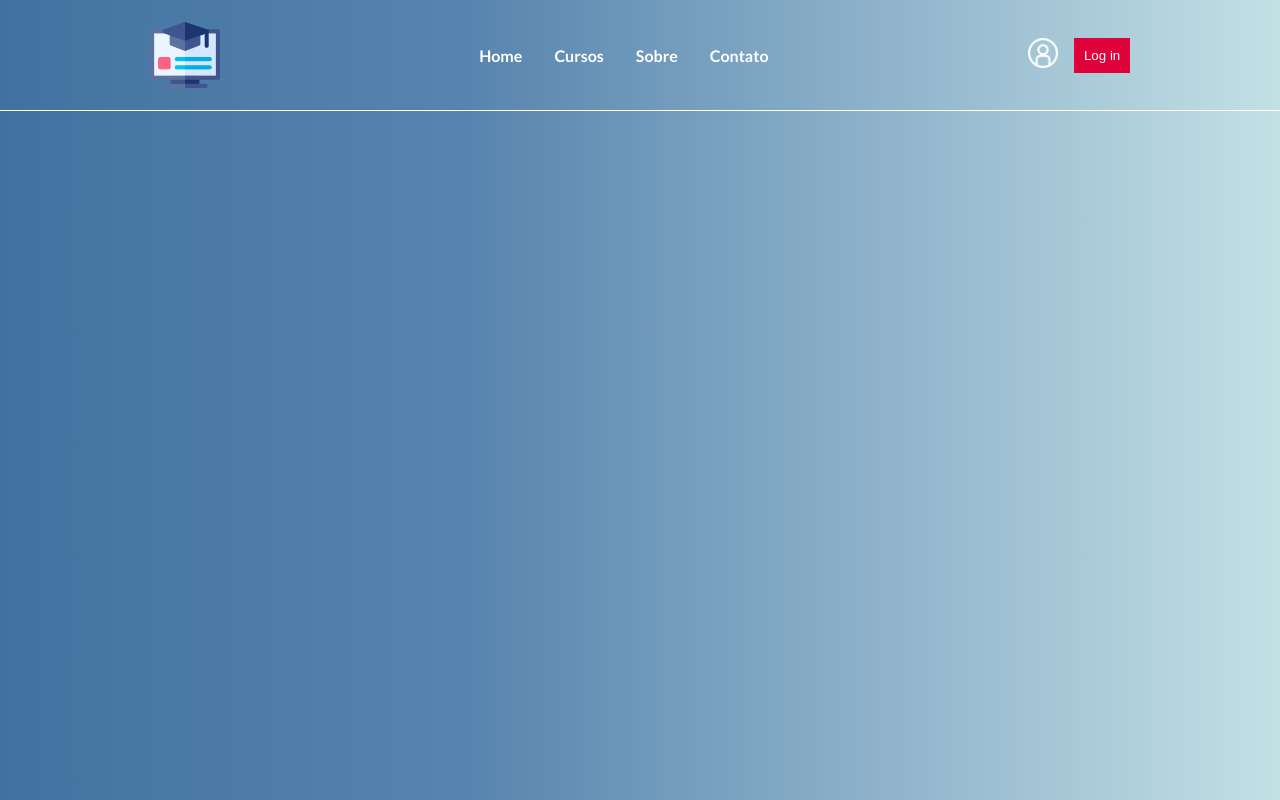
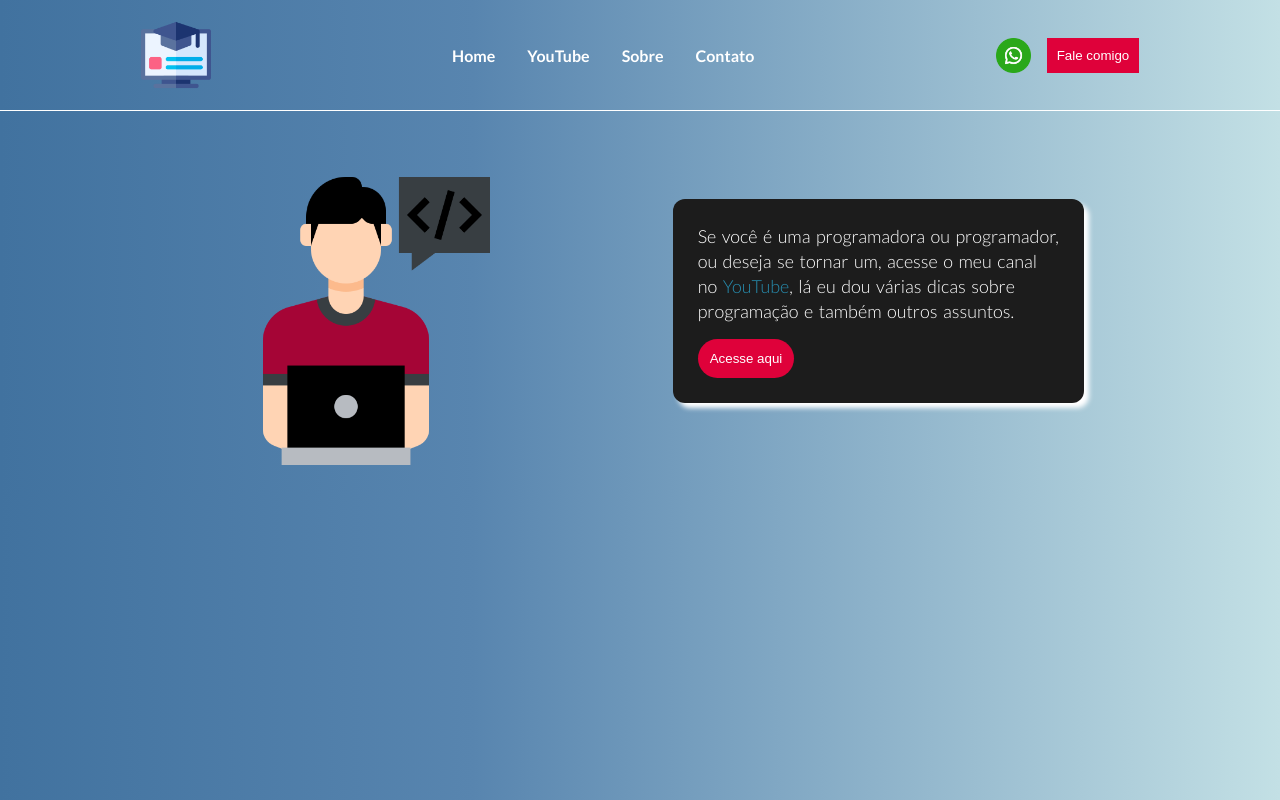
Before and after one commit to joanmdrs/portfolio, a plain HTML site: page index.html in a window 1280 px wide. Drawn offline with Linux system fonts and the light colour scheme.

Commit message:
dando início ao desenvolvimento da seção home

```diff
--- a/css/style.css
+++ b/css/style.css
@@ -12,6 +12,8 @@ body{
     background: linear-gradient(90deg, rgba(65,114,159,1) 0%, rgba(88,133,175,1) 37%, rgba(195,224,229,1) 100%);
     font-family: 'Lato', sans-serif;
 }
+
+/* Estilizando o cabeçalho */
 
 header {
     border-bottom: 1px #FFFFFF solid;
@@ -51,7 +53,7 @@ header {
 }
 
 #img-login{
-    height: 30px;
+    height: 35px;
 }
 
 .btn-login {
@@ -59,9 +61,60 @@ header {
     color: #FFFFFF;
     border: none;
     padding: 10px;
+    cursor: pointer;
 }
 
 .btn-login:hover {
     background-color: #2E64FE;
     transition: 0.5s;
 }
+
+/* Estilizando o #home */
+
+.home {
+    flex-direction: row;
+    display: flex;
+    align-items: center;
+    justify-content: space-evenly;
+    padding: 20px;
+}
+
+.home #img-student {
+    margin-top: 40px;
+    height: 300px;
+}
+
+.home div{
+    background-color: #1C1C1C;
+    padding: 2%;
+    box-shadow: 5px 5px 5px #FFFFFF;
+    border-radius: 12px;
+}
+.home div p {
+    font-weight: lighter;
+    font-size: 18px;
+    text-align: left;
+    color: #FFFFFF;
+    word-spacing: 2px;
+    margin-bottom: 15px;
+    line-height: 25px;
+
+}
+
+.home div p span{
+    color: rgb(39, 141, 175);
+}
+
+.home #btn-access {
+    background-color: #DF013A;
+    color: #FFFFFF;
+    border: none;
+    padding: 12px;
+    cursor: pointer;
+    border-radius: 20px;
+}
+
+.home #btn-access:hover{
+    background-color: #0ebb48;
+    transition: 1s;
+}
--- a/index.html
+++ b/index.html
@@ -13,17 +13,32 @@
         <img id="img-header" src="img/curso-online.png" alt="curso-online">
         <nav id="menu">
             <a class="item-menu" href="#">Home</a>
-            <a class="item-menu" href="#">Cursos</a>
+            <a class="item-menu" href="#">YouTube</a>
             <a class="item-menu" href="#">Sobre</a>
             <a class="item-menu" href="#">Contato</a>
         </nav>
         <div id="div-login">
-            <img id="img-login" src="img/login.png" alt="Log in">
-            <button class="btn-login">Log in</button>
-
+            <img id="img-login" src="img/whatsapp.png" alt="Log in">
+            <button class="btn-login">Fale comigo</button>
         </div>
     </header>
 
+    <section id="#home" class="home">
+        <img id="img-student" src="img/programador.png" alt="student-watching">
+        <div>
+            <p> Se você é uma programadora ou programador, <br>
+                ou deseja se tornar um, acesse o meu canal <br>
+                no <span>YouTube</span>, lá eu dou várias dicas sobre <br>
+                programação e também outros assuntos.
+            </p>
+
+            <button id="btn-access">Acesse aqui</button>
+
+        </div>
+
+
+
+    </section>
 
 </body>
 </html>
```
Also changed, not shown: img/programador.png (added), img/student.png (added), img/whatsapp.png (added).
